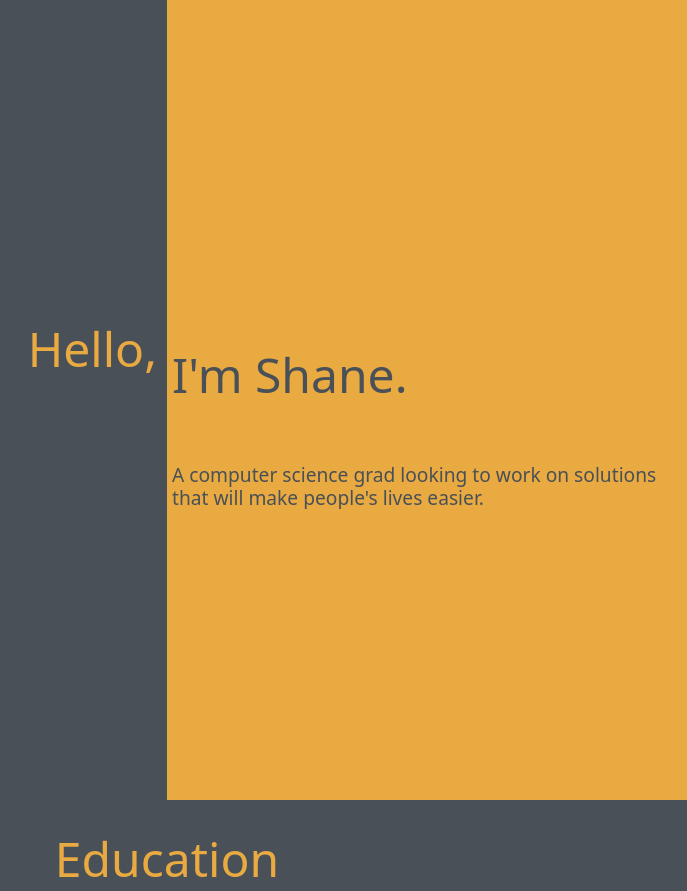
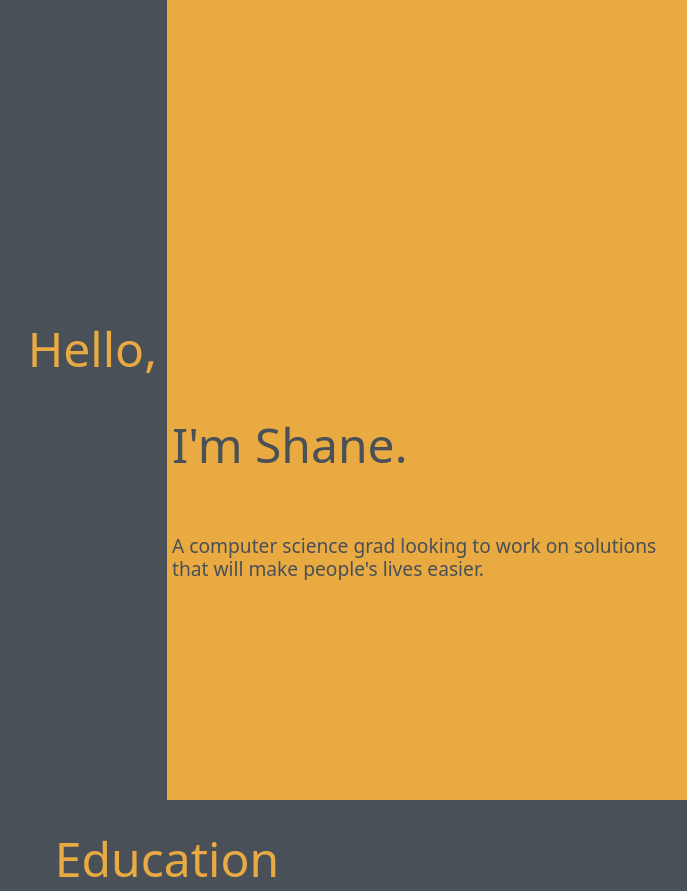
Before and after one commit to shanemitnick/personal_website, a plain HTML site: page index.html in a window 1280 px wide. Shown: the top 891 px of the page, without its empty margins (473-1160 px from the left). Drawn offline with nearby package versions, Linux system fonts and the light colour scheme.

Commit message:
small change

```diff
--- a/styles.css
+++ b/styles.css
@@ -32,7 +32,7 @@
 
 #right-text-head{
   margin-left: 5px;
-  margin-top: 54%;
+  margin-top: 65%;
   margin-bottom: 30px;
 }
 
```
